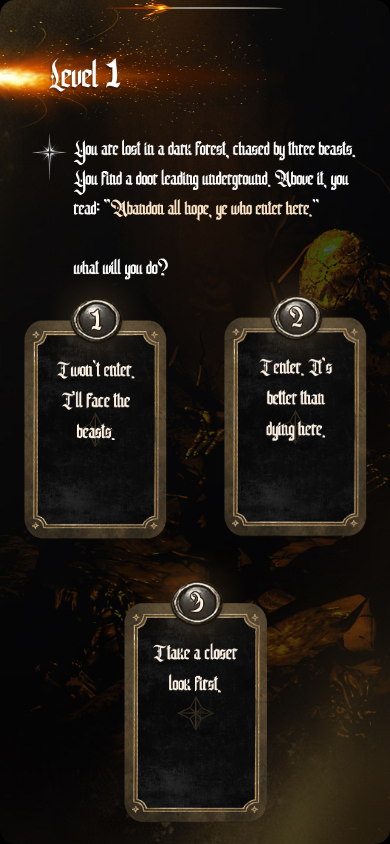
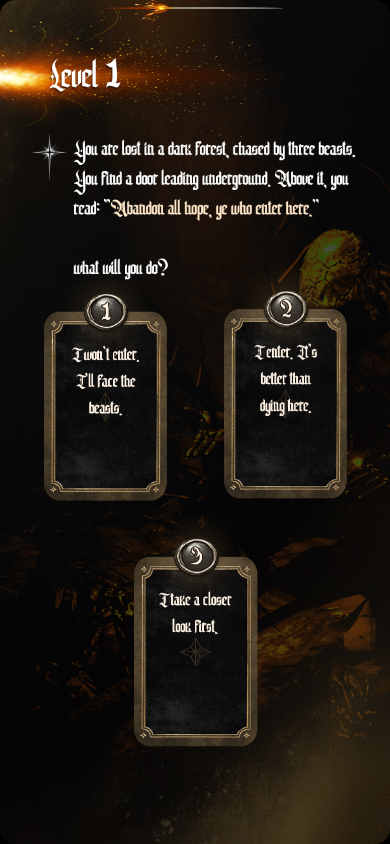
Before and after one commit to RemonElbana/Dante-s-Journey, a plain HTML site: page quiz.html in a window 390 px wide. Drawn offline with Linux system fonts and the light colour scheme.

Commit message:
Refactor quiz.css for improved responsiveness

```diff
--- a/css/quiz.css
+++ b/css/quiz.css
@@ -79,3 +79,11 @@
     }
 
 }
+
+@media(max-width:400px) {
+
+    .choice-card{
+        width:130px;
+    }
+
+}
```
